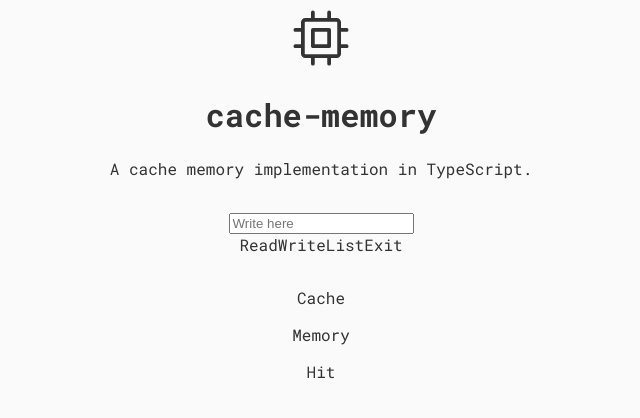
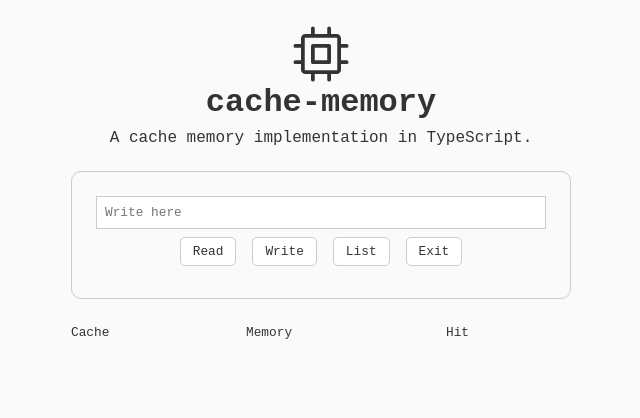
Before and after one commit to joziasmartini/cache-memory, a React (Create React App) app: page / in a window 1280 px wide. Shown: the top 418 px of the page, without its empty margins (319-959 px from the left). Built offline with nearby package versions, Linux system fonts and the light colour scheme.

Commit message:
Refactoring, complete layout fixed

```diff
--- a/src/CacheMemory.sass
+++ b/src/CacheMemory.sass
@@ -1,4 +1,4 @@
-@import url('https://fonts.googleapis.com/css2?family=Roboto+Mono:ital,wght@0,100;0,200;0,300;0,400;0,500;0,600;0,700;1,100;1,200;1,300;1,400;1,500;1,600;1,700&display=swap')
+@import url('https://fonts.googleapis.com/css2?family=Roboto+Mono:ital,wght@0,1000,2000,3000,4000,5000,6000,7001,1001,2001,3001,4001,5001,6001,700&display=swap')
 
 body
   background-color: #fafafa
@@ -6,10 +6,97 @@ body
   color: #333
 
 .cache-memory-container
+  margin: 0 auto
   display: flex
   justify-content: center
   flex-direction: column
   text-align: center
+  max-width: 500px
 
 .cache-memory-header
+  margin: 16px
   margin-bottom: 1rem
+
+  &__title
+    margin: 0px
+
+  &__subtitle
+    margin: 8px
+
+
+
+// FIXING
+
+
+
+.cpu-icon
+  margin: 0 auto
+  display: block
+  fill: #333
+
+.title
+  margin: 0 0 14px
+
+.divider
+  border: none
+  border-top: 0.5px solid #ccc
+
+.subtitle
+  margin: -8px 0 28px
+  font-size: 0.8em
+  font-weight: 300
+
+#form
+  padding: 24px
+  border: 0.5px solid #ccc
+  border-radius: 10px
+
+.input
+  box-sizing: border-box
+  padding: 8px
+  width: 100%
+  border: 0.5px solid #ccc
+  font-family: "Roboto Mono", monospace
+  font-size: 0.8em
+  font-weight: 200
+  transition: 0.5s all
+
+.input:focus-visible
+  border: 1px solid #3c73eb
+  outline: 0
+
+.button-area
+  display: flex
+  justify-content: center
+
+.button
+  margin: 8px
+  padding: 6px 12px
+  border: 0.5px solid #ccc
+  border-radius: 5px
+  color: inherit
+  text-decoration: none
+  font-size: 0.8em
+  font-weight: 200
+  background-color: #fff
+  transition: 0.5s all
+
+.button:hover
+  cursor: pointer
+  background-color: #3c73eb
+  border: 1px solid #ccc
+  color: #fff
+
+.option-result
+  font-size: 0.8em
+  font-weight: 400
+
+.memory-data
+  display: grid
+  grid-template-columns: 35% 40% 25%
+  text-align: left
+  font-size: 0.8em
+  font-weight: 200
+
+.finished-message
+  font-size: 0.9em
--- a/src/CacheMemory.tsx
+++ b/src/CacheMemory.tsx
@@ -5,8 +5,8 @@ function CacheMemory() {
     <main className="cache-memory-container">
       <header className="cache-memory-header">
         <svg className="cpu-icon" xmlns="http://www.w3.org/2000/svg" viewBox="0 0 24 24" width="60" height="60"><path fill="#333333" fill-rule="evenodd" d="M8.75 8a.75.75 0 00-.75.75v6.5c0 .414.336.75.75.75h6.5a.75.75 0 00.75-.75v-6.5a.75.75 0 00-.75-.75h-6.5zm.75 6.5v-5h5v5h-5z"></path><path fill="#333333" fill-rule="evenodd" d="M15.25 1a.75.75 0 01.75.75V4h2.25c.966 0 1.75.784 1.75 1.75V8h2.25a.75.75 0 010 1.5H20v5h2.25a.75.75 0 010 1.5H20v2.25A1.75 1.75 0 0118.25 20H16v2.25a.75.75 0 01-1.5 0V20h-5v2.25a.75.75 0 01-1.5 0V20H5.75A1.75 1.75 0 014 18.25V16H1.75a.75.75 0 010-1.5H4v-5H1.75a.75.75 0 010-1.5H4V5.75C4 4.784 4.784 4 5.75 4H8V1.75a.75.75 0 011.5 0V4h5V1.75a.75.75 0 01.75-.75zm3 17.5a.25.25 0 00.25-.25V5.75a.25.25 0 00-.25-.25H5.75a.25.25 0 00-.25.25v12.5c0 .138.112.25.25.25h12.5z"></path></svg>
-        <h1 className="title">cache-memory</h1>
-        <p className="subtitle">A cache memory implementation in TypeScript.</p>
+        <h1 className="cache-memory-header__title">cache-memory</h1>
+        <p className="cache-memory-header__subtitle">A cache memory implementation in TypeScript.</p>
       </header>
 
         <section id="form">
```
